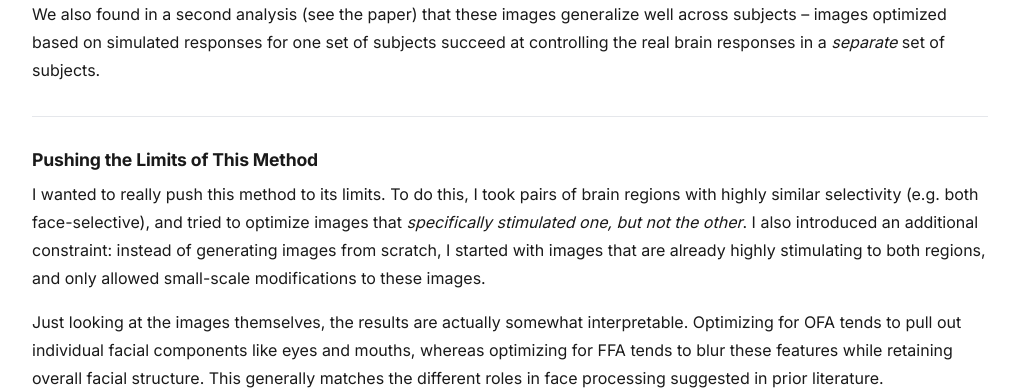
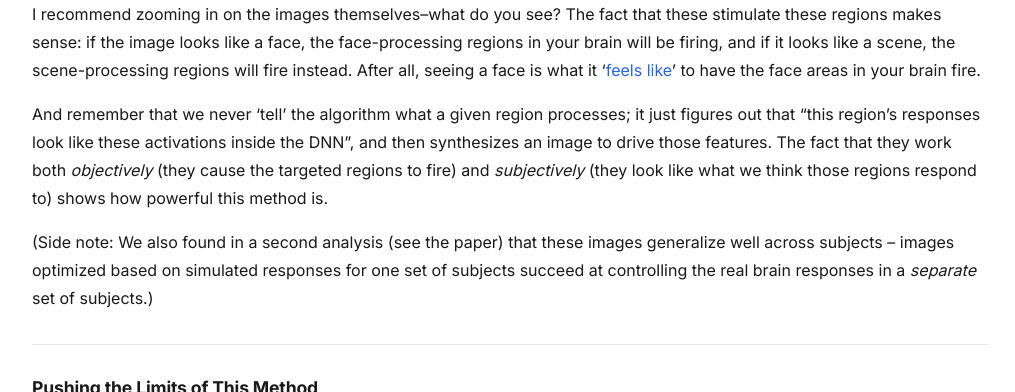
Before and after one commit to MShinkle/personal_website, a Jekyll site: the page built from _projects/controlling-brain-responses.md, in a window 1280 px wide and 1400 px high, scrolled down 2326 px, cut to the strip 256-648 px from the top of the window. Shown: the whole strip, without its empty margins (130-1145 px from the left). Built offline with Jekyll 4.4.1, drawn with Linux system fonts in a browser that asks for light colours; some of the changed text lies outside the part shown.

Commit message:
Expand controlling-brain post with novel-region pointer and Parvizi citation
Co-Authored-By: Claude Opus 4.6 (1M context) <noreply@anthropic.com>

```diff
--- a/_projects/controlling-brain-responses.md
+++ b/_projects/controlling-brain-responses.md
@@ -46,7 +46,11 @@ This actually works quite well! For both of our subjects, 4/5 region responded m
 
 ![ROI-optimized images and results](/assets/img/feature-visualization/roi_images.png)
 
-We also found in a second analysis (see the paper) that these images generalize well across subjects -- images optimized based on simulated responses for one set of subjects succeed at controlling the real brain responses in a *separate* set of subjects.
+I recommend zooming in on the images themselves--what do you see? The fact that these stimulate these regions makes sense: if the image looks like a face, the face-processing regions in your brain will be firing, and if it looks like a scene, the scene-processing regions will fire instead. After all, seeing a face is what it '[feels like](https://www.jneurosci.org/content/32/43/14915)' to have the face areas in your brain fire.
+
+And remember that we never 'tell' the algorithm what a given region processes; it just figures out that "this region's responses look like these activations inside the DNN", and then synthesizes an image to drive those features. The fact that they work both *objectively* (they cause the targeted regions to fire) and *subjectively* (they look like what we think those regions respond to) shows how powerful this method is.
+
+(Side note: We also found in a second analysis (see the paper) that these images generalize well across subjects -- images optimized based on simulated responses for one set of subjects succeed at controlling the real brain responses in a *separate* set of subjects.)
 
 <div class="section-divider"></div>
 
@@ -66,6 +70,6 @@ We also wanted to see whether these images *actually* drove just the region they
 
 This project shows that DNN-based simulations enable the use of techniques that would otherwise be impractical or impossible with the human brain. This is a powerful opportunity to study the brain like never before. DNN-to-brain mappings mean that many techniques from AI interpretability can be translated directly to neuroscience, meaning that as our understanding of AI grows, so can our understanding of the brain.
 
-*For more details and results, see my CVPR 2025 paper [Visualizing and Controlling Cortical Responses Using Voxel-Weighted Activation Maximization](https://scholar.google.com/citations?view_op=view_citation&hl=en&user=da0OafkAAAAJ&sortby=pubdate&citation_for_view=da0OafkAAAAJ:ufrVoPGSRksC) and my [dissertation](https://search.proquest.com/openview/afad0c719d928c55d636640b71b28b94/1?pq-origsite=gscholar&cbl=18750&diss=y).*
+*For more details and results, see my CVPR 2025 paper [Visualizing and Controlling Cortical Responses Using Voxel-Weighted Activation Maximization](https://scholar.google.com/citations?view_op=view_citation&hl=en&user=da0OafkAAAAJ&sortby=pubdate&citation_for_view=da0OafkAAAAJ:ufrVoPGSRksC) and Chapters 2 and 3 of my [dissertation](https://search.proquest.com/openview/afad0c719d928c55d636640b71b28b94/1?pq-origsite=gscholar&cbl=18750&diss=y).*
 
 *This work was also presented at CVPR 2025 and the Vision Sciences Society 2023 and 2024 Annual Meetings.*
```
